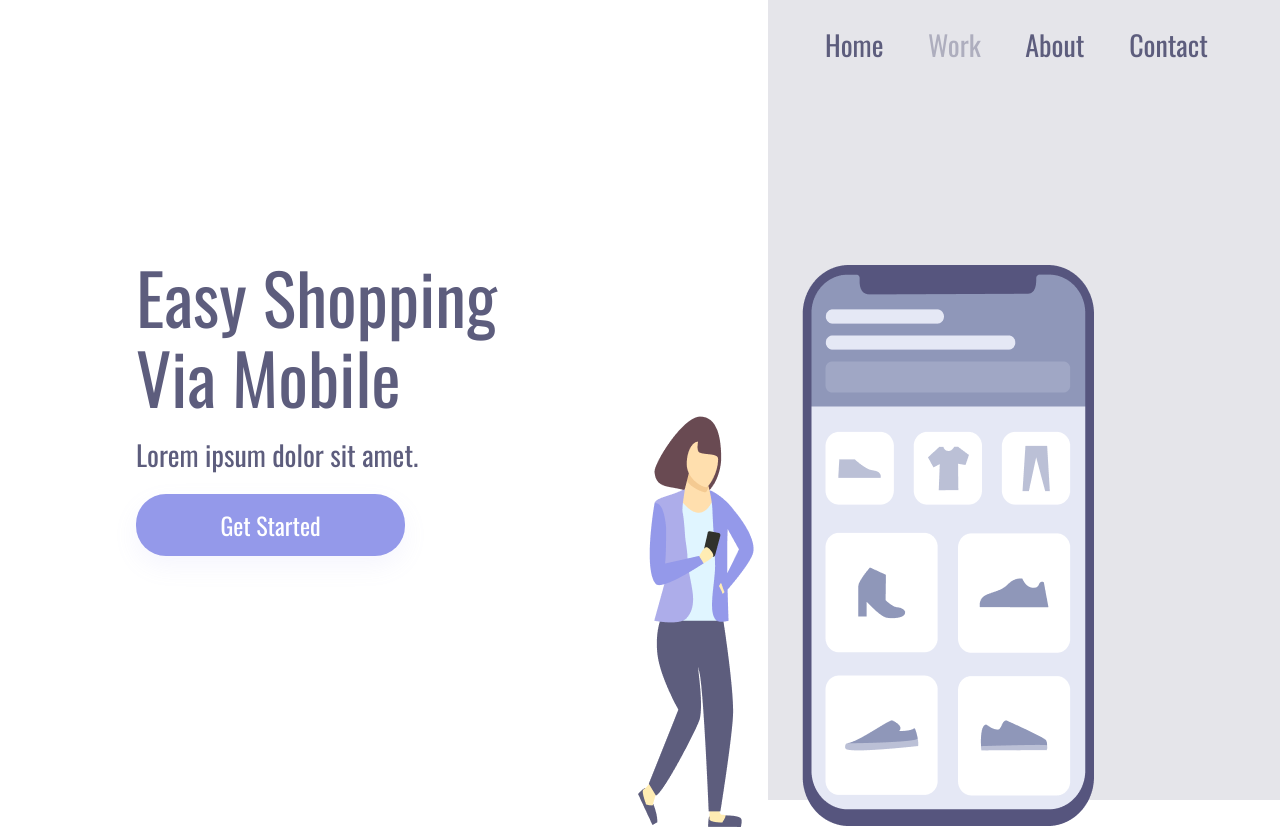
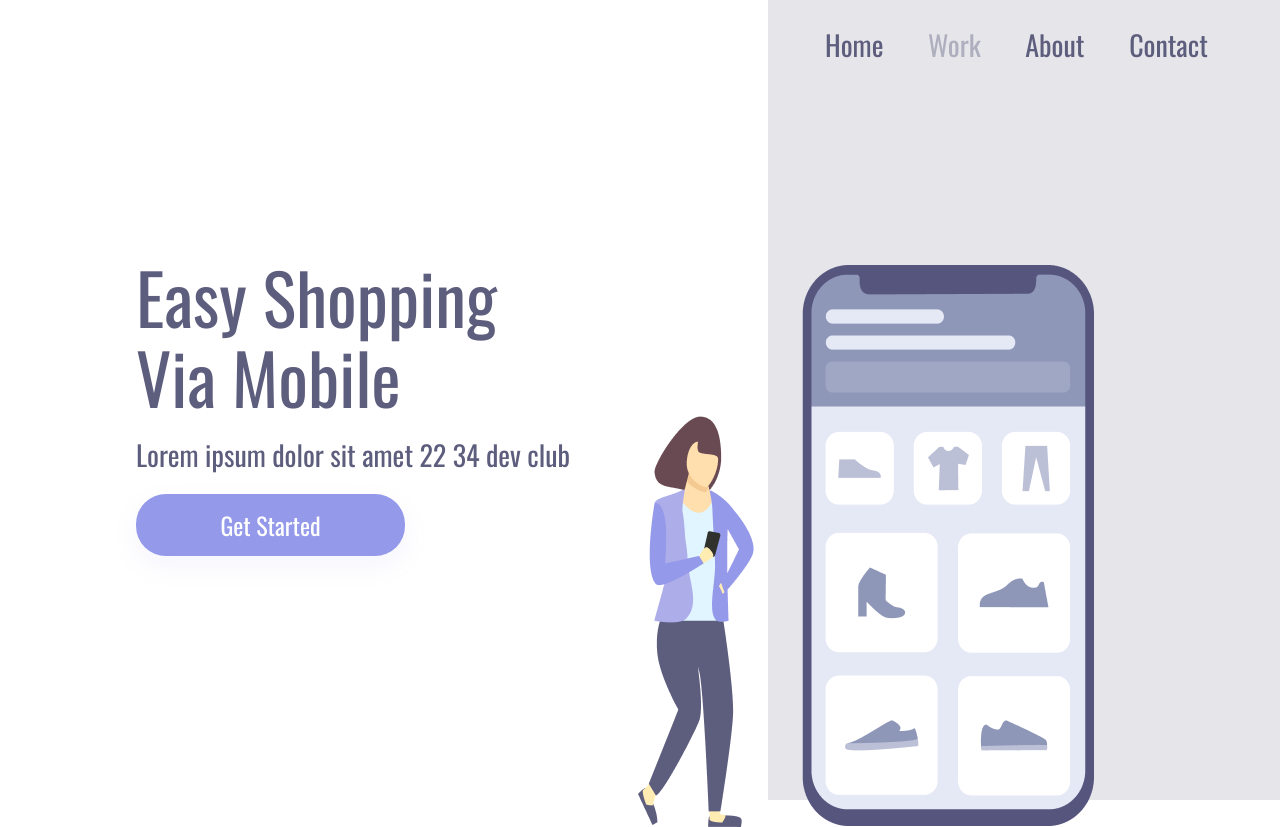
Before and after one commit to wellingtonsilva86/Primeiro-projeto-responsivo, a plain HTML site: page index.html in a window 1280 px wide. Drawn offline with nearby package versions, Linux system fonts and the light colour scheme; files whose address does not match are found by name.

Commit message:
Ateração do parágrafo principal

```diff
--- a/index.html
+++ b/index.html
@@ -15,7 +15,7 @@
     <div class="wrapper">
        <section class="container-left">
         <h1>Easy Shopping Via Mobile</h1>
-        <p>Lorem ipsum dolor sit amet.</p>
+        <p>Lorem ipsum dolor sit amet 22 34 dev club</p>
         <button>Get Started</button>
       </section>
       <section class="container-rigth">
```
